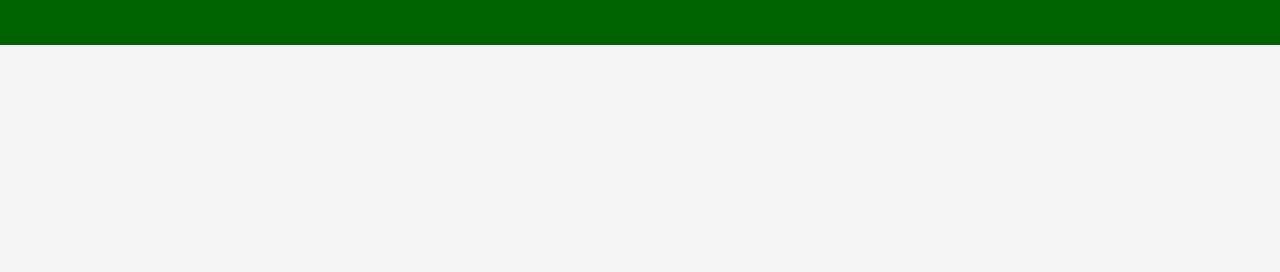
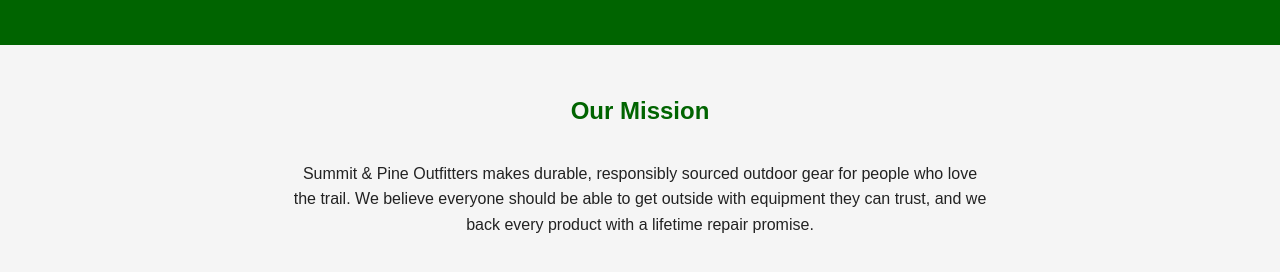
Before and after one commit to hevolx/Company-Home-Page-with-Flexbox, a plain HTML site: page index.html in a window 1280 px wide. Shown: the part 224-496 px from the top of the page. Drawn offline with Linux system fonts and the light colour scheme.

Commit message:
feat: add company mission statement section
Add a centered "Our Mission" section describing the company and its
lifetime repair promise.

```diff
--- a/index.html
+++ b/index.html
@@ -11,5 +11,17 @@
     <img class="logo" src="images/logo.svg" alt="Summit &amp; Pine logo">
     <h1>Summit &amp; Pine Outfitters</h1>
   </header>
+
+  <main>
+    <section class="mission">
+      <h2>Our Mission</h2>
+      <p>
+        Summit &amp; Pine Outfitters makes durable, responsibly sourced outdoor
+        gear for people who love the trail. We believe everyone should be able
+        to get outside with equipment they can trust, and we back every product
+        with a lifetime repair promise.
+      </p>
+    </section>
+  </main>
 </body>
 </html>
--- a/style.css
+++ b/style.css
@@ -24,3 +24,21 @@ body {
   margin: 1rem 0 0;
   text-align: center;
 }
+
+.mission {
+  display: flex;
+  flex-direction: column;
+  align-items: center;
+  max-width: 700px;
+  margin: 0 auto;
+  padding: 2rem 1rem;
+  text-align: center;
+}
+
+.mission h2 {
+  color: darkgreen;
+}
+
+.mission p {
+  line-height: 1.6;
+}
```
